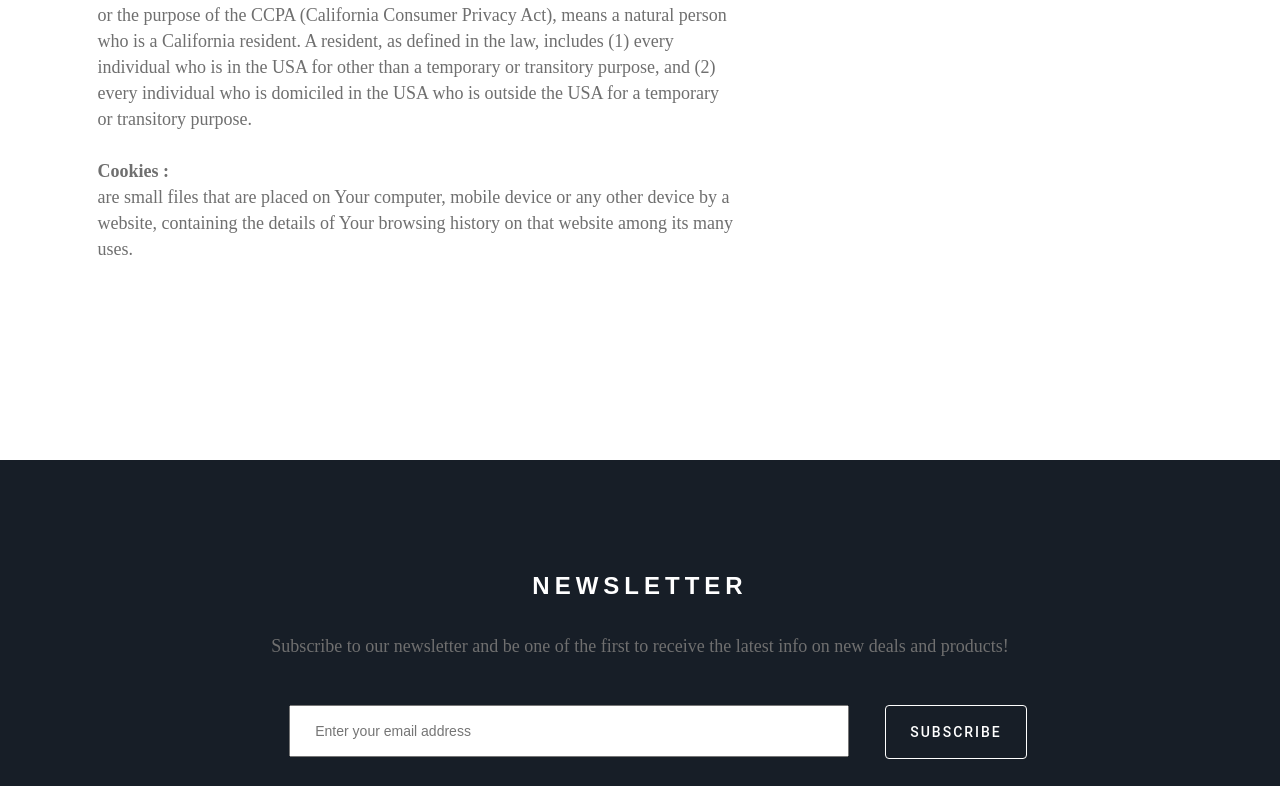
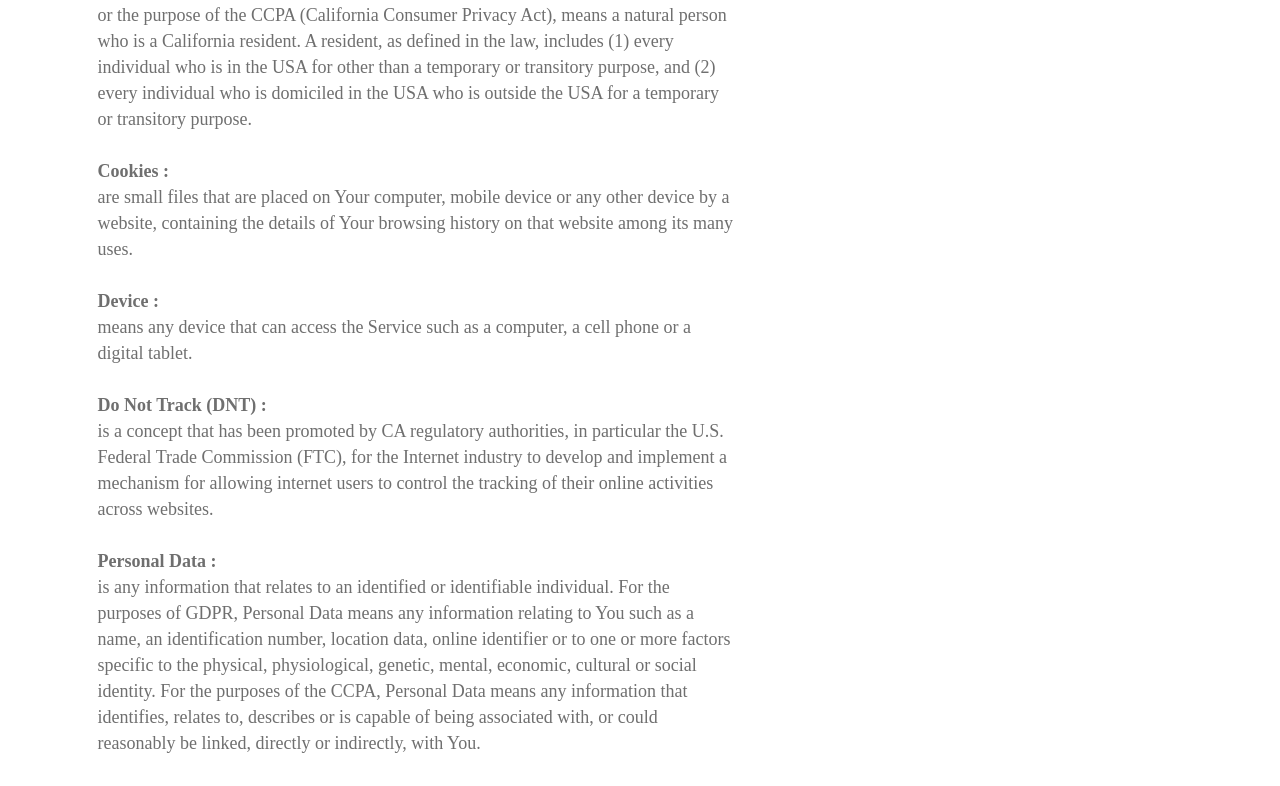
Before and after one commit to YagneshP/riipen_project, a Next.js app: page /privacypolicy in a window 1280 px wide. Shown: the part 2000-2786 px from the top of the page. Built offline with nearby package versions, Linux system fonts and the light colour scheme; no server answers.

Commit message:
additons to privacy policy

```diff
--- a/components/PrivacyPolicy/index.js
+++ b/components/PrivacyPolicy/index.js
@@ -74,12 +74,13 @@ const PrivacyPolicy = () => {
                             refers to Canada.
                           </li>
                           <br />
-
                           <li>
                             <div className="bold">Data Controller :</div>
-                            for the purposes of the GDPR (General Data Protection Regulation), refers to the Company as the legal person which alone or jointly with others determines the purposes and means of the processing of Personal Data.
-
-
+                            for the purposes of the GDPR (General Data
+                            Protection Regulation), refers to the Company as the
+                            legal person which alone or jointly with others
+                            determines the purposes and means of the processing
+                            of Personal Data.
                           </li>
                           <br />
                           <li>
@@ -116,6 +117,93 @@ const PrivacyPolicy = () => {
                             that website among its many uses.
                           </li>
                           <br />
+                          <li>
+                            <div className="bold">Device :</div> means any
+                            device that can access the Service such as a
+                            computer, a cell phone or a digital tablet.
+                          </li>
+                          <br />
+                          <li>
+                            <div className="bold">Do Not Track (DNT) :</div> is
+                            a concept that has been promoted by CA regulatory
+                            authorities, in particular the U.S. Federal Trade
+                            Commission (FTC), for the Internet industry to
+                            develop and implement a mechanism for allowing
+                            internet users to control the tracking of their
+                            online activities across websites.
+                          </li>
+                          <br />
+                          <li>
+                            <div className="bold">Personal Data :</div> is any
+                            information that relates to an identified or
+                            identifiable individual. For the purposes of GDPR,
+                            Personal Data means any information relating to You
+                            such as a name, an identification number, location
+                            data, online identifier or to one or more factors
+                            specific to the physical, physiological, genetic,
+                            mental, economic, cultural or social identity. For
+                            the purposes of the CCPA, Personal Data means any
+                            information that identifies, relates to, describes
+                            or is capable of being associated with, or could
+                            reasonably be linked, directly or indirectly, with
+                            You.
+                          </li>
+                          <br />
+                          <li>
+                            <div className="bold">Sale : </div> for the purpose
+                            of the CCPA (California Consumer Privacy Act), means
+                            selling, renting, releasing, disclosing,
+                            disseminating, making available, transferring , or
+                            otherwise communicating orally, in writing, or by
+                            electronic or other means, a Consumers personal
+                            information to another business or a third party for
+                            monetary or other valuable consideration.
+                          </li>
+                          <br />
+                          <li>
+                            <div className="bold">Service :</div> refers to the
+                            Website.
+                          </li>
+                          <br />
+                          <li>
+                            <div className="bold">Usage Data</div> refers to
+                            data collected automatically, either generated by
+                            the use of the Service or from the Service
+                            infrastructure itself (for example, the duration of
+                            a page visit).
+                          </li>
+                          <br />
+                          <li>
+                            <li>
+
+                              <div className="bold">Service Provider</div> means
+                              any natural or legal person who processes the data
+                              on behalf of the Company. It refers to third
+                              <br />
+                              party companies or individuals employed by the
+                              Company to facilitate the Service, to provide the
+                              Service on behalf of the Company, to perform
+                              services related to the Service or to assist the
+                              Company in analyzing how the Service is used. For
+                              the purpose of the GDPR, Service Providers are
+                              considered Data Processors.
+                            </li>
+                            <br />
+                            <div className="bold">Website</div> refers to
+                            [WEBSITE NAME], accessible from [WEBSITE_URL]
+                          </li>
+                          <br />
+                          <li>
+                            <div className="bold">You</div> means the individual
+                            accessing or using the Service, or the company, or
+                            other legal entity on behalf of which such
+                            individual is accessing or using the Service, as
+                            applicable. Under GDPR (General Data Protection
+                            Regulation), You can be referred to as the Data
+                            Subject or as the User as you are the individual
+                            using the Service.
+                          </li>
+                          <br />
                         </ul>
                         <br />
                         <br />
```
